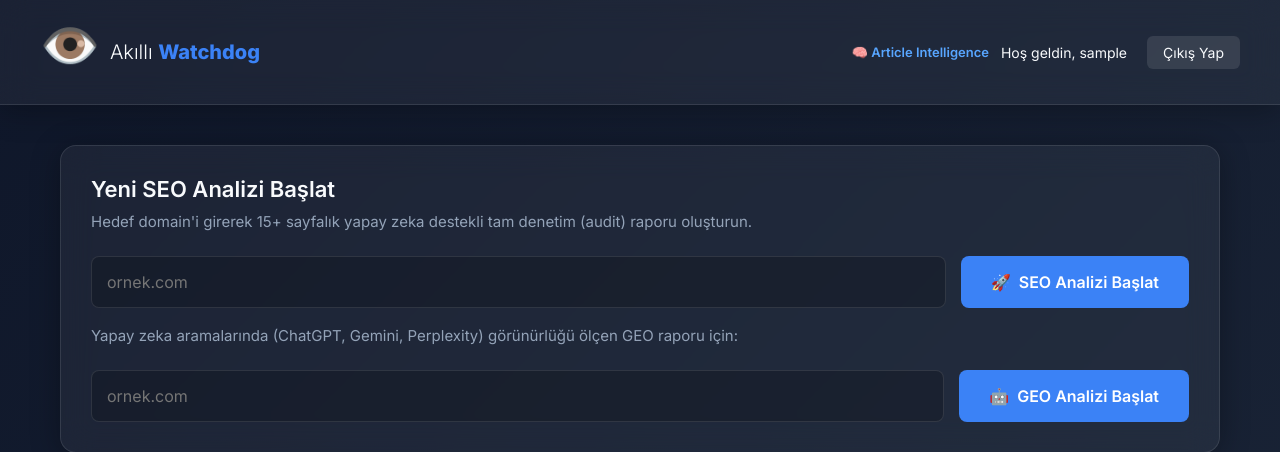
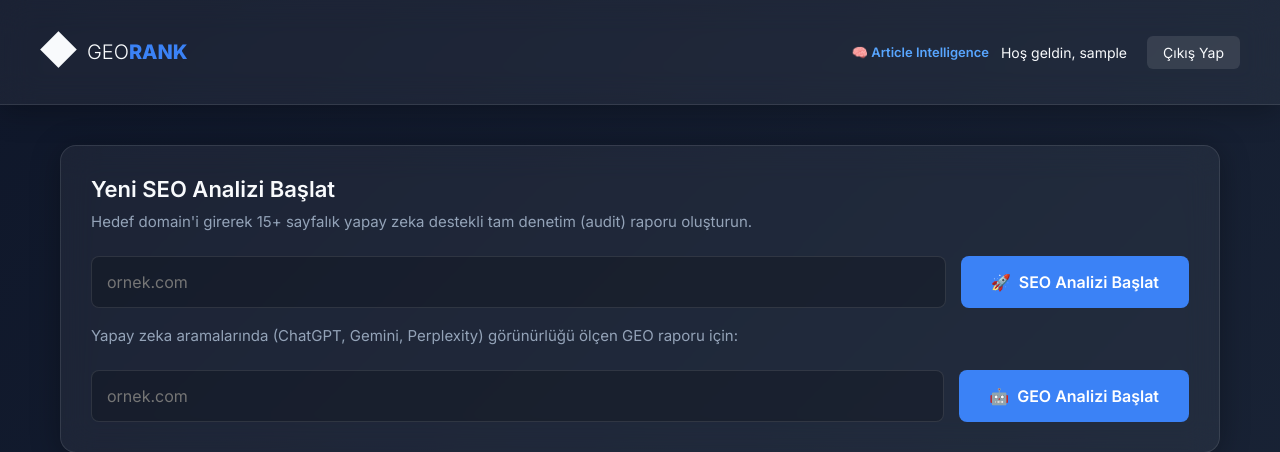
Before and after one commit to dijipolitr-stack/seoanalizi, a Flask app: page /dashboard in a window 1280 px wide. Shown: the top 452 px of the page. Run offline with Flask 3, Linux system fonts and the light colour scheme; the visitor is signed in with stand-in values (Sample User, id 1).

Commit message:
GEORANK rebrand + API: templates/dashboard.html

```diff
--- a/templates/dashboard.html
+++ b/templates/dashboard.html
@@ -3,7 +3,7 @@
 <head>
     <meta charset="UTF-8">
     <meta name="viewport" content="width=device-width, initial-scale=1.0">
-    <title>Dashboard | Akıllı Watchdog</title>
+    <title>Panel | GEORANK</title>
     <link href="https://fonts.googleapis.com/css2?family=Inter:wght@300;400;600;800&display=swap" rel="stylesheet">
     <link rel="stylesheet" href="{{ url_for('static', filename='css/style.css') }}">
     <style>
@@ -72,8 +72,8 @@
 
     <nav class="glass-navbar">
         <div class="nav-logo">
-            <span class="logo-icon">👁️</span>
-            <h2>Akıllı <strong>Watchdog</strong></h2>
+            <span class="logo-icon">◆</span>
+            <h2>GEO<strong>RANK</strong></h2>
         </div>
         <div style="display:flex; gap:12px; align-items:center;">
             <a href="/article-intelligence" style="color:#58a6ff; text-decoration:none; font-size:13px; font-weight:600;">🧠 Article Intelligence</a>
```
